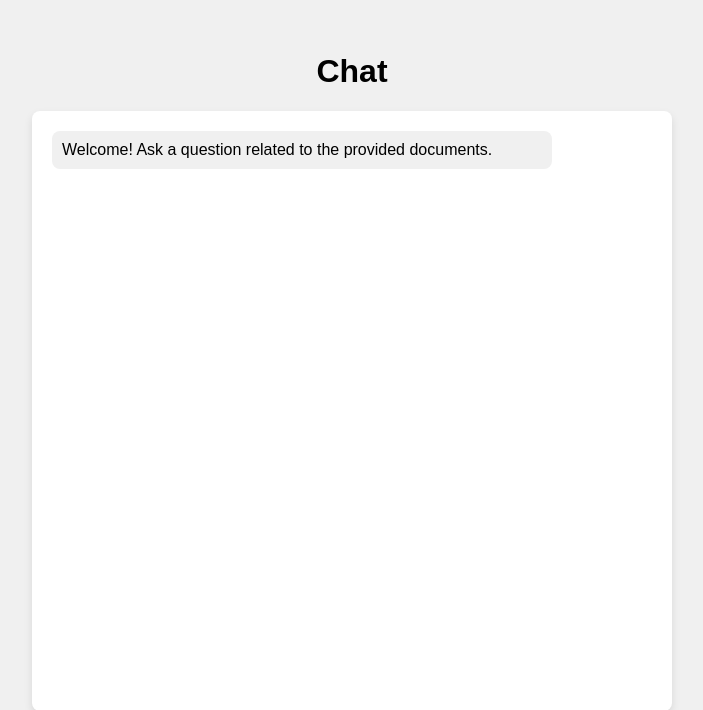
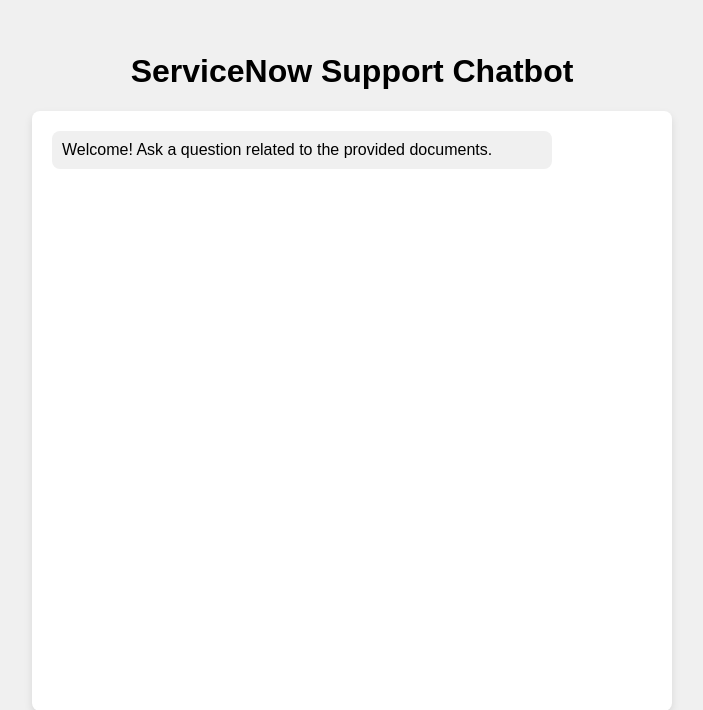
Before and after one commit to Amruthammm/git-github.com-Amruthammm-Bits_Dissertation, a Flask app: page / in a window 1280 px wide. Shown: the top 710 px of the page, without its empty margins (288-991 px from the left). Run offline with Flask 2, Linux system fonts and the light colour scheme; parts of the project's set-up code (start-up, migrations or seed data) failed here and were passed over.

Commit message:
Updated Name

```diff
--- a/templates/index.html
+++ b/templates/index.html
@@ -67,7 +67,7 @@
     </style>
 </head>
 <body>
-    <h1>Chat</h1>
+    <h1>ServiceNow Support Chatbot</h1>
     <div class="chat-container" id="chat-container">
         <div class="chat-message bot-message">
             Welcome! Ask a question related to the provided documents.
```
